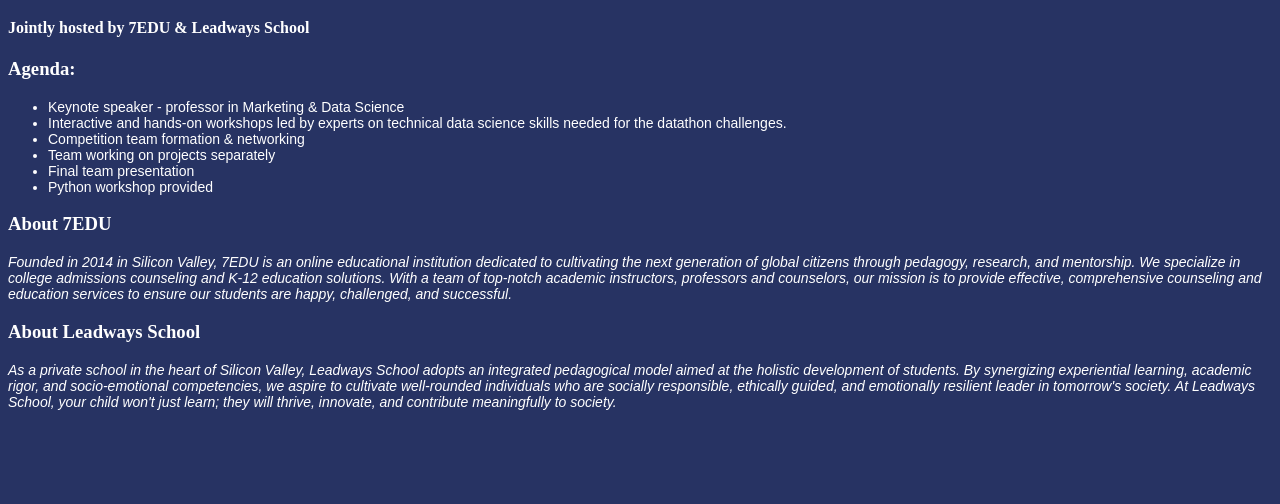
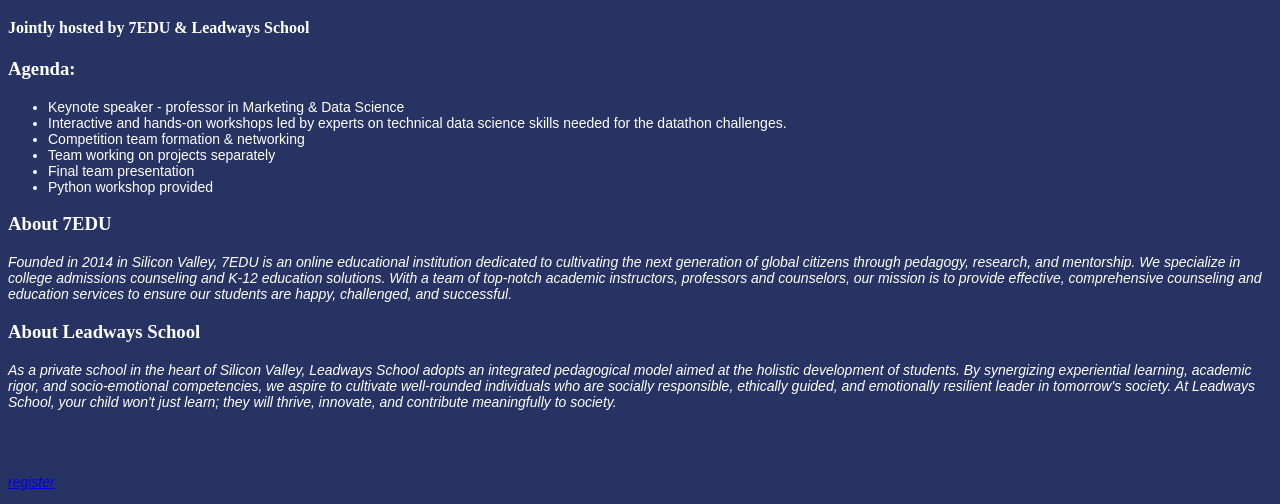
Before and after one commit to selenaer/hackclub, a plain HTML site: page index.html in a window 1280 px wide. Shown: the part 458-962 px from the top of the page. Before the commit the page ends 882 px from the top, so only its background shows below. Drawn offline with Linux system fonts and the light colour scheme.

Commit message:
Update index.html

```diff
--- a/index.html
+++ b/index.html
@@ -62,6 +62,11 @@
     won't just learn; they will thrive, innovate, and contribute meaningfully
     to society.
 </p>
+<br>
+<br>
+<p>
+    <a href="https://forms.gle/iwFoZh4RPNBwmyZS6"> register </a>
+</p>
 
 </body>
 </html>
```
